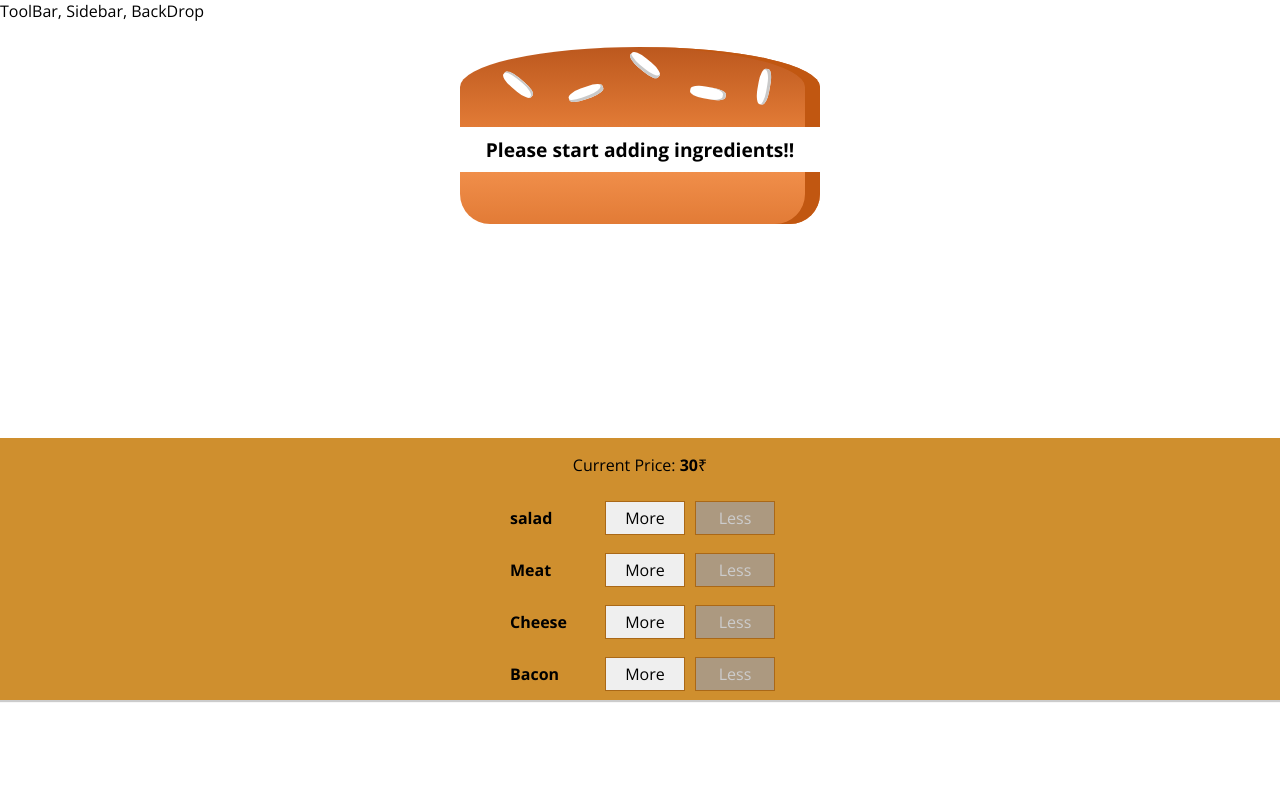
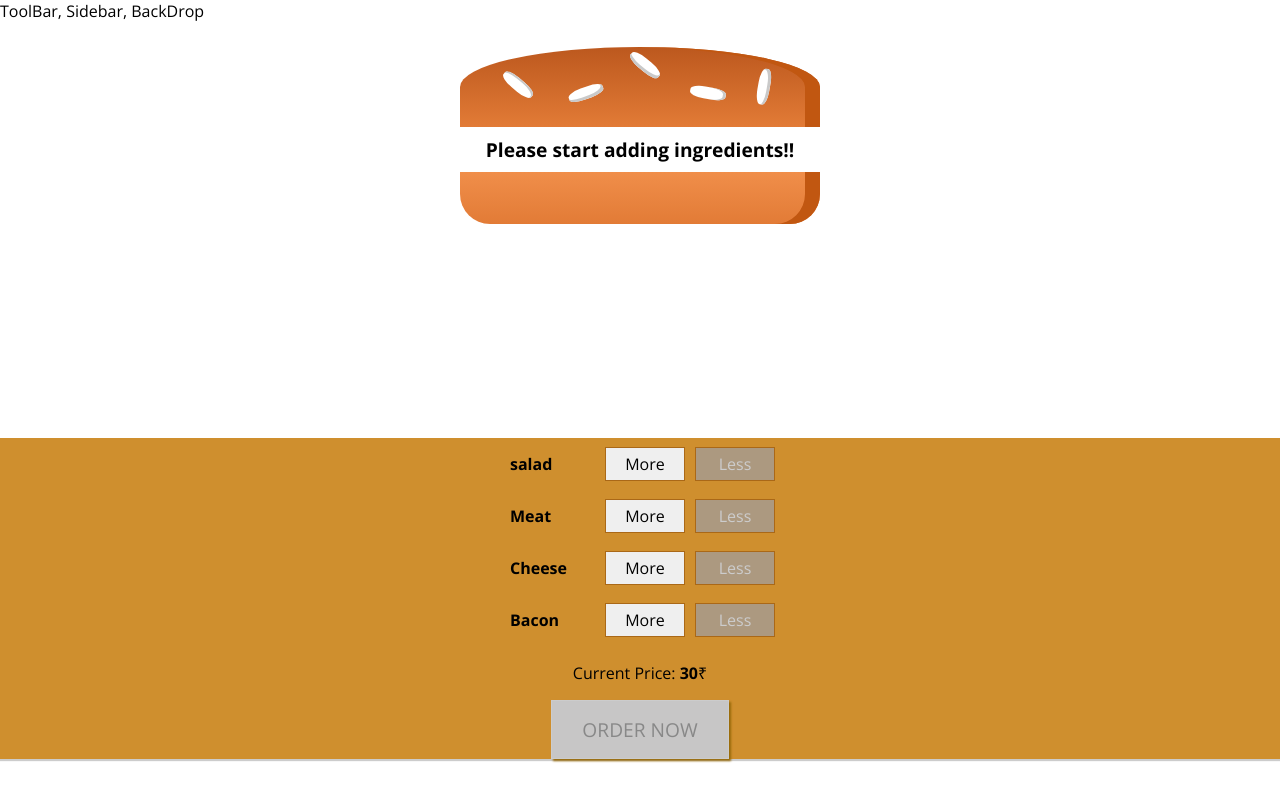
Before and after one commit to Pavanbn03/MyBurger, a React app: page / in a window 1280 px wide. Built offline with nearby package versions, Linux system fonts and the light colour scheme.

Commit message:
Order Now Button Added

```diff
--- a/src/components/Burger/BuildControls/BuildControls.css
+++ b/src/components/Burger/BuildControls/BuildControls.css
@@ -1,12 +1,50 @@
 .BuildControls{
     width: 100%;
     background-color: #CF8F2E;
-    display: flex;
+    display:flex;
     flex-flow: column;
     align-items: center;
     box-shadow: 0 2px 1px #ccc;
     margin: auto;
 }
-.price{
-    font-weight: bold;
+
+.OrderButton {
+    background-color: #DAD735;
+    outline: none;
+    cursor: pointer;
+    border: 1px solid #966909;
+    color: #966909;
+    font-family: inherit;
+    font-size: 1.2em;
+    padding: 15px 30px;
+    box-shadow: 2px 2px 2px #966909;
 }
+
+.OrderButton:hover, .OrderButton:active {
+    background-color: #A0DB41;
+    border: 1px solid #966909;
+    color: #966909;
+}
+
+.OrderButton:disabled {
+    background-color: #C7C6C6;
+    cursor: not-allowed;
+    border: 1px solid #ccc;
+    color: #888888;
+}
+
+.OrderButton:not(:disabled) {
+    animation: enable 0.3s linear;
+}
+
+@keyframes enable {
+    0% {
+        transform: scale(1);
+    }
+    60% {
+        transform: scale(1.1);
+    }
+    100% {
+        transform: scale(1);
+    }
+}
--- a/src/components/Burger/BuildControls/BuildControls.jsx
+++ b/src/components/Burger/BuildControls/BuildControls.jsx
@@ -14,7 +14,7 @@ const buildcontrols = (props) => {
     return (
 
         <div className= {classes.BuildControls}>
-            <p >Current Price: <strong>{props.totalprice}</strong>{'\u20B9'}</p>
+
            {controls.map((ctrl)=>(
                <BuildControl
                key={ctrl.label}
@@ -25,7 +25,8 @@ const buildcontrols = (props) => {
 
                />
            ))}
-
+           <p >Current Price: <strong>{props.totalprice}</strong>{'\u20B9'}</p>
+         <button disabled={!props.purchasable}className={classes.OrderButton}>ORDER NOW</button>
 
         </div>
 
--- a/src/containers/BurgerBuilder/BurgerBuilder.jsx
+++ b/src/containers/BurgerBuilder/BurgerBuilder.jsx
@@ -2,6 +2,7 @@ import React, { Component } from 'react';
 import AUX from '../../hoc/auxlilary'
 import Burger from '../../components/Burger/Burger';
 import BuildControls from '../../components/Burger/BuildControls/BuildControls'
+
 const INGREDIENT_PRICEs={
     salad:20,
     Bacon:30,
@@ -17,7 +18,8 @@ class BurgerBuilder extends Component {
             cheese:0,
             meat:0
         },
-        totalprice:30
+        totalprice:30,
+        purchaseable:false
     }
     addIngredientHandler=(type)=>{
         const olding=this.state.ingredient[type];
@@ -27,6 +29,7 @@ class BurgerBuilder extends Component {
         const oldprice=this.state.totalprice;
         const newprice=oldprice+INGREDIENT_PRICEs[type];
         this.setState({totalprice:newprice,ingredient:updatestateing})
+        this.updatePurchaseHistroy(updatestateing);
 
     }
     removeIngredientHandler=(type)=>{
@@ -41,6 +44,16 @@ class BurgerBuilder extends Component {
         const oldprice=this.state.totalprice;
         const newprice=oldprice-INGREDIENT_PRICEs[type];
         this.setState({totalprice:newprice,ingredient:updatestateing})
+        this.updatePurchaseHistroy(updatestateing);
+    }
+    updatePurchaseHistroy(ingredient){
+        const ingredients={...ingredient};
+       const sum =Object.keys(ingredients).map(igkey=>{
+           return ingredients[igkey];
+       }).reduce((sum,ele)=>{
+           return sum + ele;
+       })
+       this.setState({purchaseable:sum>0})
     }
     render() {
         const disableinfo={...this.state.ingredient}
@@ -50,7 +63,7 @@ class BurgerBuilder extends Component {
         return (
             <AUX>
                 <Burger ingredients={this.state.ingredient} />
-                <BuildControls totalprice={this.state.totalprice} disabled={disableinfo}data={this.state.ingredient} addedingredient={this.addIngredientHandler} removeIngredientHandler={this.removeIngredientHandler} />
+                <BuildControls purchasable={this.state.purchaseable} totalprice={this.state.totalprice} disabled={disableinfo}data={this.state.ingredient} addedingredient={this.addIngredientHandler} removeIngredientHandler={this.removeIngredientHandler} />
 
             </AUX>
          );
```
